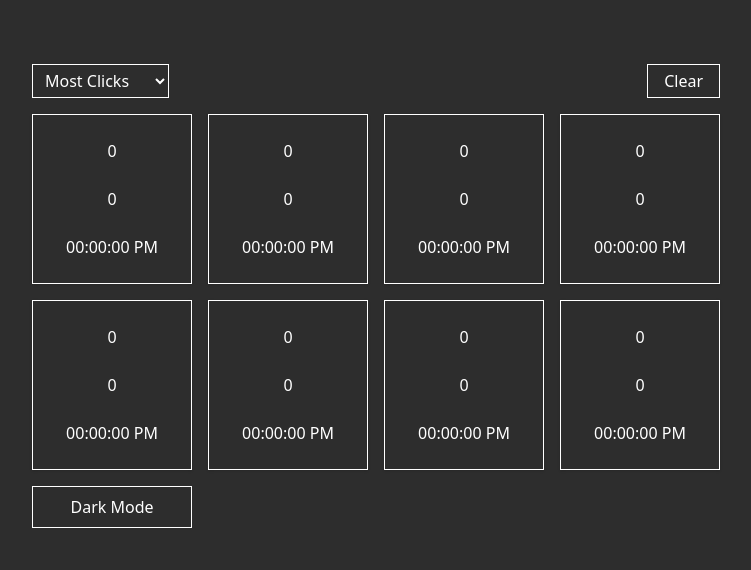
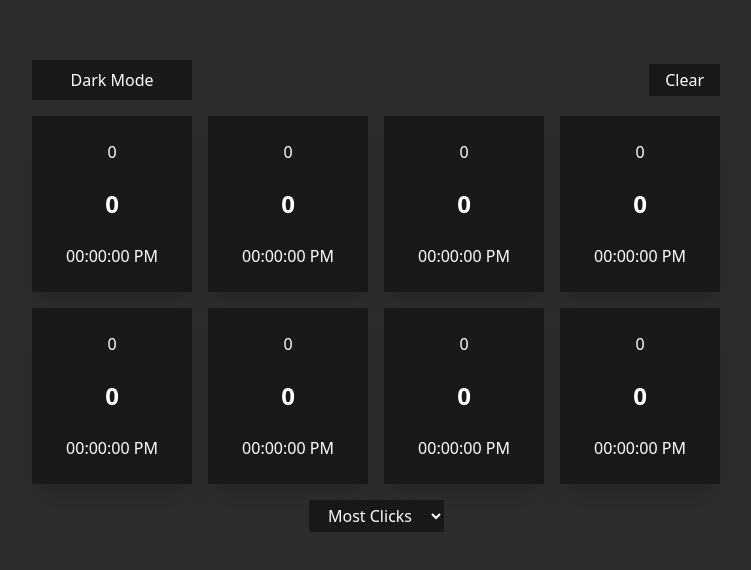
Before and after one commit to adoante/OmniSync-Technical-Assessment, a Next.js app: page / in a window 1280 px wide. Shown: the part 104-674 px from the top of the page, without its empty margins (264-1015 px from the left). Built offline with nearby package versions, Linux system fonts and the light colour scheme; no server answers; the database is empty.

Commit message:
style: using framer motion for animations and minmal light and dark mode colors

```diff
--- a/app/globals.css
+++ b/app/globals.css
@@ -4,12 +4,14 @@
 	--background: #2d2d2d;
 	--foreground: #ffffff;
 	--highlight: #FFA500;
+	--item-bg: #191919;
 }
 
 [data-theme="dark"] {
 	--background: #d1d5db;
 	--foreground: #2d2d2d;
 	--highlight: #38bdf8;
+	--item-bg: #ffffff;
 }
 
 body {
--- a/app/page.tsx
+++ b/app/page.tsx
@@ -1,13 +1,14 @@
 "use client"
 
+import { motion } from "framer-motion"
 import { CardComponent } from "@/components/card"
 import DarkModeToggle from "@/components/darkmode"
-import ThemeToggle from "@/components/darkmode"
 import type { Card, UpdateCardRequest } from "@/types/card"
 import { useState, useEffect } from "react"
 
 export default function Home() {
 	const [cards, setCards] = useState<Card[]>([])
+	const [flipCards, setFlipCard] = useState(false)
 
 	// Creates 8 new cards, converts time from string to Date, sorts by id and updates cards state
 	const createCards = async () => {
@@ -88,7 +89,7 @@ export default function Home() {
 
 			// only update cards with new data
 			sortedCards.forEach((card, index) => {
-				if (card.clicks != deck[index].clicks) {
+				if (deck && card.clicks != deck[index].clicks) {
 					changed.push(card)
 				}
 			})
@@ -136,11 +137,13 @@ export default function Home() {
 	const clearCards = async () => {
 		await deleteCards()
 		await createCards()
+		setFlipCard(prev => !prev)
 	}
 
 	// Sorts cards on <select> value change
 	const sortCards = (sort: string) => {
 		let sorted = [...cards]
+
 		switch (sort) {
 			case "Most Clicks":
 				// similar to python's sorted(list, key=lamda reverse)
@@ -156,6 +159,8 @@ export default function Home() {
 				sorted = sorted.sort((a, b) => (b.time?.getTime() ?? 0) - (a.time?.getTime() ?? 0))
 				break
 		}
+
+		setFlipCard(prev => !prev)
 		setCards(sorted)
 	}
 
@@ -177,36 +182,69 @@ export default function Home() {
 	}, [])
 
 	return (
-		<div className="flex flex-col justify-center items-center min-h-screen space-y-8 px-4">
-			<div className="grid grid-cols-3 gap-4 md:grid-cols-4 md:gap-4">
+		<motion.div
+			className="flex flex-col justify-center items-center min-h-screen space-y-8 px-4">
+			<motion.div
+				initial={{ opacity: 0, scale: 0 }}
+				animate={{ opacity: 1, scale: 1, rotate: 360 }}
+				transition={{ duration: 1, ease: "easeIn" }}
+
+				className="grid grid-cols-3 gap-4 md:grid-cols-4 md:gap-4">
 				<span className="flex flex-col md:flex-row justify-between items-center w-full md:space-y-0 space-y-4 col-span-3 md:col-span-4">
-					<select
-						className="border bg-[var(--background)] focus:outline-none px-2 py-1 cursor-pointer hover:border-[var(--highlight)]"
-						onChange={(e) => sortCards(e.target.value)}
+					<DarkModeToggle />
+					<motion.button
+						whileHover={{ scale: 1.1 }}
+						whileTap={{ scale: 0.95 }}
+						initial={{ opacity: 0, scale: 0 }}
+						animate={{ opacity: 1, scale: 1 }}
+						className="px-4 py-1 cursor-pointer hover:text-[var(--highlight)] bg-[var(--item-bg)]"
+						onClick={clearCards}
 					>
-						<option>Most Clicks</option>
-						<option>Fewest Clicks</option>
-						<option>First Clicked</option>
-						<option>Last Clicked</option>
-					</select>
-
-					<button className="border px-4 py-1 cursor-pointer hover:border-[var(--highlight)]" onClick={clearCards}>
 						Clear
-					</button>
+					</motion.button>
 				</span>
 
 				{cards.map((card, index) => (
-					<button
-						className="cursor-pointer"
+
+					<motion.button
 						key={index}
+						className="cursor-pointer hover:text-[var(--highlight)]"
+						whileHover={{
+							scale: 1.1,
+							transition: { duration: 0.1 }
+						}}
+						whileTap={{
+							scale: 0.95,
+							transition: { duration: 0.1 }
+						}}
+						initial={{ rotateY: 0 }}
+						animate={flipCards ? "active" : "inactive"}
+						variants={{
+							inactive: { rotateY: 0 },
+							active: { rotateY: 360 },
+						}}
+						transition={{ duration: 0.6, ease: "easeInOut" }}
+						style={{ transformStyle: "preserve-3d" }}
 						onClick={() => incrementClick(index)}
 					>
 						<CardComponent id={card.id} clicks={card.clicks} time={card.time} />
-					</button>
+					</motion.button>
 				))}
-				<DarkModeToggle />
-			</div>
-		</div>
+				<motion.select
+					whileHover={{ scale: 1.1 }}
+					whileTap={{ scale: 0.95 }}
+					initial={{ opacity: 0, scale: 0 }}
+					animate={{ opacity: 1, scale: 1 }}
+					className="focus:outline-none px-2 py-1 cursor-pointer mx-auto hover:text-[var(--highlight)] bg-[var(--item-bg)] col-span-3 md:col-span-4 text-center w-min"
+					onChange={(e) => sortCards(e.target.value)}
+				>
+					<option>Most Clicks</option>
+					<option>Fewest Clicks</option>
+					<option>First Clicked</option>
+					<option>Last Clicked</option>
+				</motion.select>
+			</motion.div>
+		</motion.div >
 
 	)
 }
--- a/components/card.tsx
+++ b/components/card.tsx
@@ -7,9 +7,9 @@ interface CardProps {
 
 const CardComponent = ({ id, clicks, time }: CardProps) => {
 	return (
-		<div className="border text-center md:w-40 md:px-4 md:py-6 md:space-y-6 space-y-4 w-30 py-3 hover:border-[var(--highlight)] shadow">
+		<div className="text-center md:w-40 md:px-4 md:py-6 md:space-y-6 space-y-4 w-30 py-3 hover:border-[var(--highlight)] shadow-xl bg-[var(--item-bg)]">
 			<p>{clicks}</p>
-			<p>{id}</p>
+			<p className="font-extrabold text-2xl">{id}</p>
 			<p> {time?.toLocaleTimeString() ?? "00:00:00 PM"}</p>
 		</div>
 	)
--- a/components/darkmode.tsx
+++ b/components/darkmode.tsx
@@ -1,4 +1,5 @@
 import { useState, useEffect } from "react";
+import { motion } from "framer-motion"
 
 export default function DarkModeToggle() {
 	const [dark, setDark] = useState(false);
@@ -13,11 +14,15 @@ export default function DarkModeToggle() {
 	}, [dark]);
 
 	return (
-		<button
-			className="border text-center md:w-40 w-30 py-2 hover:cursor-pointer hover:border-[var(--highlight)]"
+		<motion.button
+			whileHover={{ scale: 1.1 }}
+			whileTap={{ scale: 0.95 }}
+			initial={{ opacity: 0, scale: 0 }}
+			animate={{ opacity: 1, scale: 1 }}
+			className="text-center md:w-40 w-30 py-2 hover:cursor-pointer hover:text-[var(--highlight)] bg-[var(--item-bg)]"
 			onClick={() => setDark(!dark)}
 		>
 			{dark ? "White Mode" : "Dark Mode"}
-		</button>
+		</motion.button>
 	);
 }
--- a/package.json
+++ b/package.json
@@ -9,6 +9,7 @@
     "lint": "eslint"
   },
   "dependencies": {
+    "motion": "^12.23.16",
     "next": "15.5.3",
     "pg": "^8.16.3",
     "react": "19.1.0",
```
Also changed, not shown: 1 other file (tests, documents, lock files or other folders).
